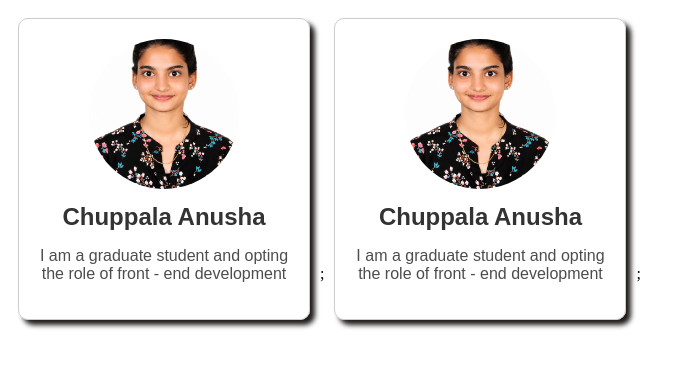
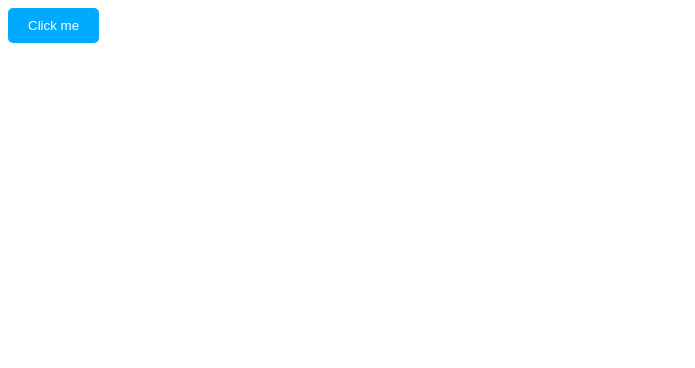
Before and after one commit to anushachuppala/React-sample-project, a React (Vite) app in the folder my-react-app/: page / in a window 1280 px wide. Shown: the top 368 px of the page, without its empty margins (0-695 px from the left). Built offline with nearby package versions, Linux system fonts and the light colour scheme.

Commit message:
External css styling

```diff
--- a/my-react-app/src/App.jsx
+++ b/my-react-app/src/App.jsx
@@ -19,13 +19,29 @@
 
 // 2. card components//
 
-import Card from "./Card.jsx";
+// import Card from "./Card.jsx";
+
+// function App() {
+//   return (
+//     <>
+//       <Card />;
+//       <Card />;
+//       <Card />;
+//       <Card />;
+//     </>
+//   );
+// }
+
+// export default App;
+
+// CSS styles
+
+import Button from "./Button.jsx";
 
 function App() {
   return (
     <>
-      <Card />;
-      <Card />;
+      <Button />
     </>
   );
 }
--- /dev/null
+++ b/my-react-app/src/Button.jsx
@@ -0,0 +1,5 @@
+function Button() {
+  return <button className="button">Click me</button>;
+}
+
+export default Button;
--- a/my-react-app/src/index.css
+++ b/my-react-app/src/index.css
@@ -33,3 +33,12 @@
   font-family: Arial, Arial, Helvetica, sans-serif;
   color: hsl(0, 0%, 30%);
 }
+
+.button {
+  background-color: hsl(200, 100%, 50%);
+  color: white;
+  padding: 10px 20px;
+  border-radius: 5px;
+  border: none;
+  cursor: pointer;
+}
```
